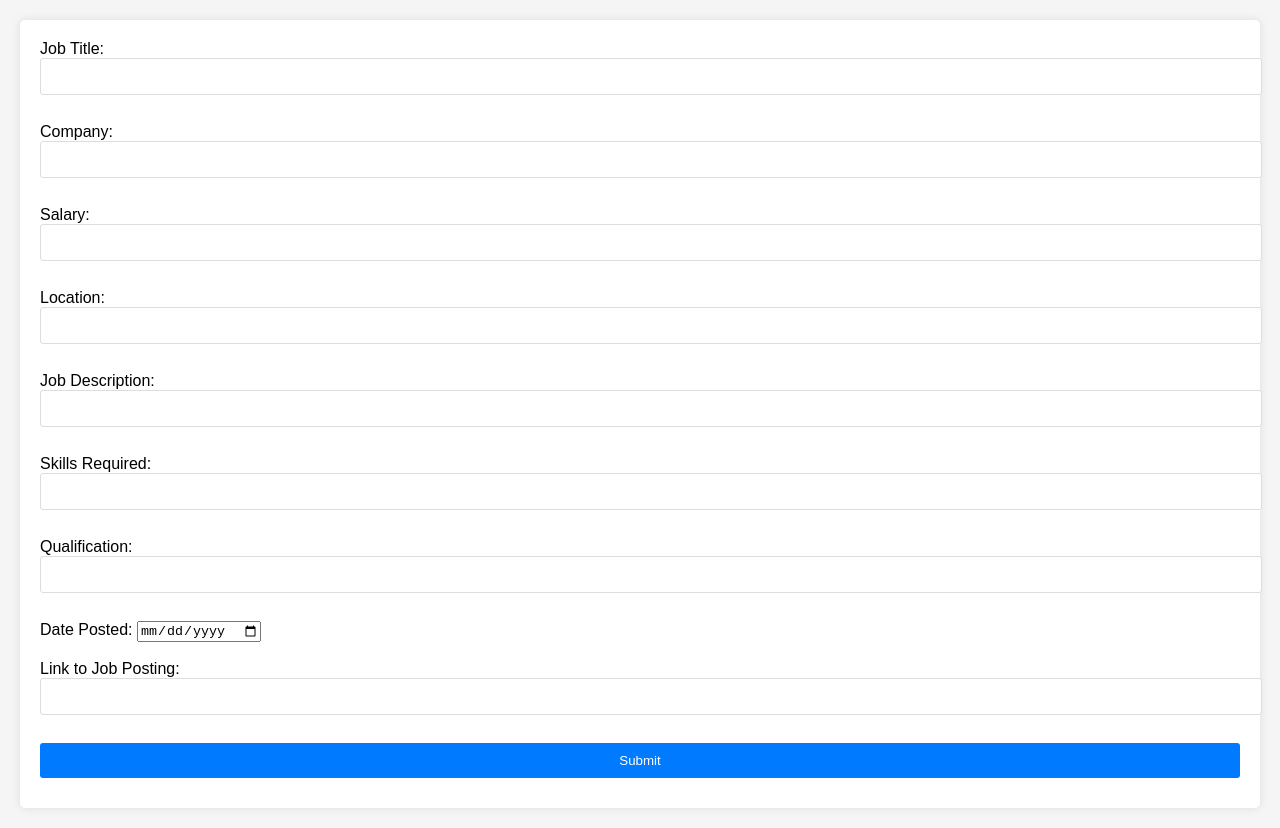
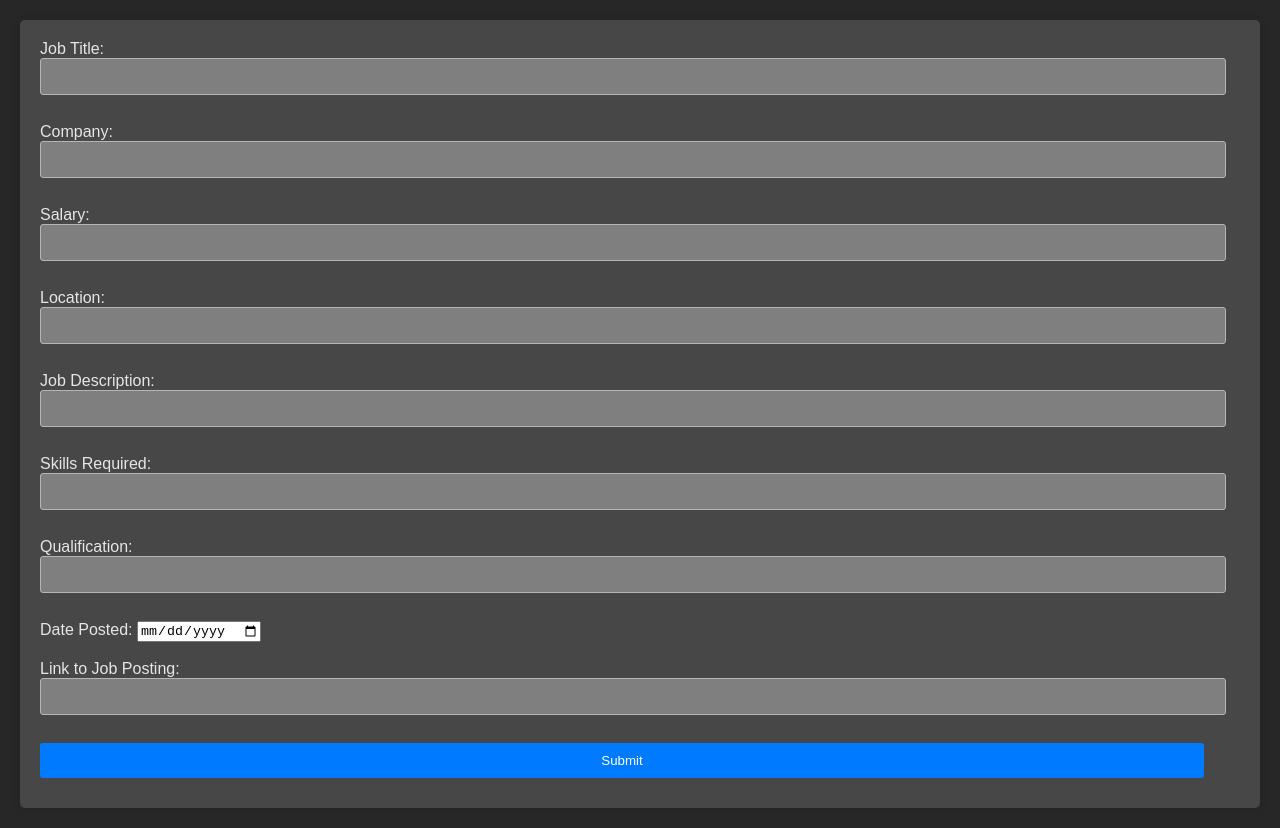
Before and after one commit to Dsmileyds2/Job_info, a plain HTML site: page index.html in a window 1280 px wide. Drawn offline with Linux system fonts and the light colour scheme.

Commit message:
Made it darker easy to look at

```diff
--- a/style.css
+++ b/style.css
@@ -1,12 +1,13 @@
 body {
     font-family: 'Arial', sans-serif;
     margin: 20px;
-    background-color: #f5f5f5;
+    background-color: #272727;
 }
 
 /* Job Form */
 #jobForm {
-    background-color: #fff;
+    background-color: #474747;
+    color: rgb(231, 229, 229);
     padding: 20px;
     border-radius: 5px;
     box-shadow: 0 0 10px rgba(0, 0, 0, 0.1);
@@ -14,10 +15,12 @@ body {
 
 #jobForm input[type="text"],
 #jobForm input[type="submit"] {
-    width: 100%;
+    background-color: rgb(128, 127, 127);
+    color: white;
+    width: 97%;
     padding: 10px;
     margin-bottom: 10px;
-    border: 1px solid #ddd;
+    border: 1px solid #b6b4b4;
     border-radius: 3px;
 }
 
@@ -35,7 +38,8 @@ body {
 
 /* Job Posts Display Area */
 #jobPosts .job-posting {
-    background-color: #fff;
+    background-color: #7a7979;
+    color: white;
     padding: 20px;
     margin: 20px 0;
     border-radius: 5px;
@@ -78,6 +82,7 @@ body {
 }
 
 .resume-section textarea, .coverletter-section textarea {
+    background-color: rgb(186, 185, 185);
     width: 100%;
     height: 90%; /* to occupy most of the space in its section */
     padding: 10px;
```
